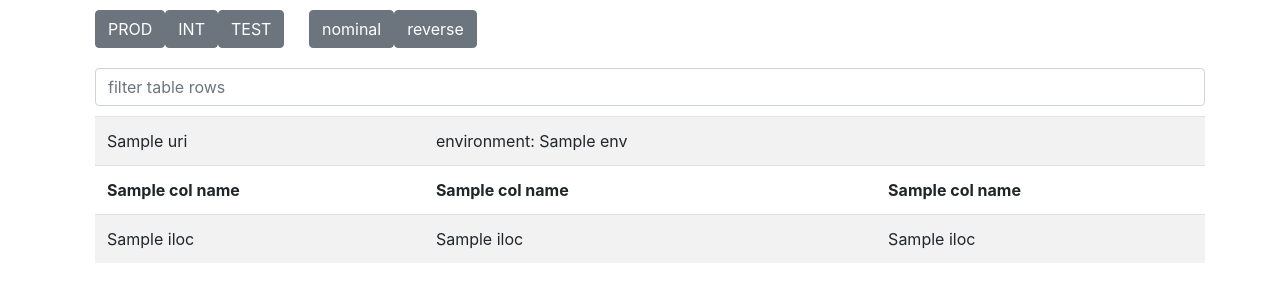
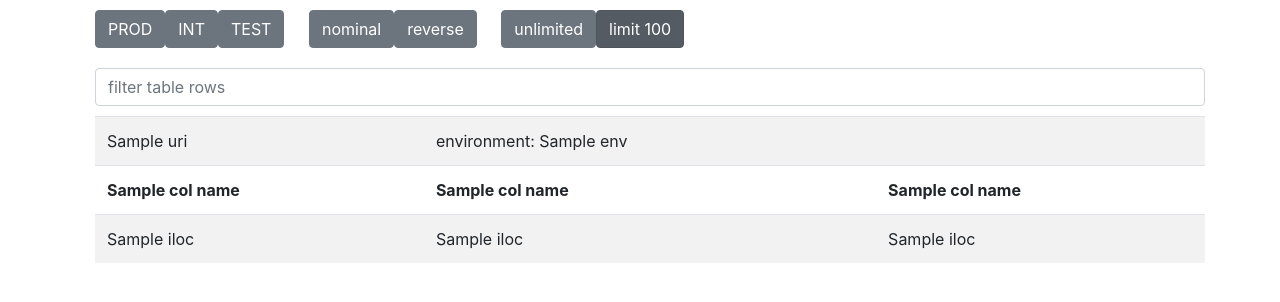
Before and after one commit to bequrios/flader, a Flask app: template templates/dataframe.html in a window 1280 px wide. Shown: the top 302 px of the page. Run offline with Flask 3, Linux system fonts and the light colour scheme; the template is opened without the code that fills it: most values are stand-ins (such as "Sample title", 1, 10 or a date in 2020); some libraries are stand-ins or nearby versions.

Commit message:
add limit

```diff
--- a/main.py
+++ b/main.py
@@ -15,6 +15,7 @@ def index():
     uri = request.args.get("uri", "https://ld.admin.ch/country/CHE")
     env = request.args.get("env", "prod")
     dir = request.args.get("dir", "nominal")
+    limit = request.args.get("limit", "0")
 
     if dir == "reverse":
 
@@ -40,6 +41,9 @@ def index():
         }
 
         """
+
+    if limit != "0":
+        sparql_query = sparql_query + "LIMIT " + limit
 
     encoded_query = {"query": sparql_query}
 
@@ -80,7 +84,7 @@ def index():
 
                 # if uri or blank node
                 if line[var]["type"] == "uri" or line[var]["type"] == "bnode":
-                    url = modify_uri(line[var]["value"], env, dir)
+                    url = modify_uri(line[var]["value"], env, dir, limit)
                     line_list.append(url)
 
                 # if string literal
@@ -97,7 +101,7 @@ def index():
                         line_list.append(line[var]["value"] + " <span class='text-muted'>" + prefixer(line[var]["datatype"]) + "</span>")
                     else: #könnte trotzdem ein URL sein, der aber vom Server als Literal geschickt wird
                         #line_list.append(line[var]["value"])
-                        url = modify_uri(line[var]["value"], env, dir)
+                        url = modify_uri(line[var]["value"], env, dir, limit)
                         line_list.append(url)
 
                 else:
@@ -110,14 +114,14 @@ def index():
         # define all cells as markup so that the html code is properly displayed
         df = df.map(lambda x: Markup(x))
 
-        return render_template('dataframe.html', data=df, uri=uri, env=env, dir=dir, col_names=vars)
+        return render_template('dataframe.html', data=df, uri=uri, env=env, dir=dir, limit=limit, col_names=vars)
 
     else:
         print(f"SPARQL query failed with status code: {response.status_code} and response text: {response.text}!")
         return render_template('template.html', uri=uri)
 
 # modifies the uris for correct linking (uri will be resolved with flader as long as possible)
-def modify_uri(input_string, env, dir):
+def modify_uri(input_string, env, dir, limit):
 
     # geo.ld.admin.ch and schema.ld.admin.ch are nor regularly dereferenced
     if input_string.startswith("https://geo.ld.admin.ch") or input_string.startswith("https://schema.ld.admin.ch"):
@@ -127,7 +131,7 @@ def modify_uri(input_string, env, dir):
     pattern = r'^https://[^/]+\.ld\.admin\.ch'
 
     if input_string.startswith("https://ld.admin.ch") or re.match(pattern, input_string):
-        return "<a href='https://flader.di.digisus-lab.ch?uri=" + input_string + "&env=" + env + "&dir=" + dir + "'>" + input_string + "</a>"
+        return "<a href='https://flader.di.digisus-lab.ch?uri=" + input_string + "&env=" + env + "&dir=" + dir + "&limit=" + limit + "'>" + input_string + "</a>"
 
     # external URI
     if input_string.startswith("http://") or input_string.startswith("https://"):
@@ -135,7 +139,7 @@ def modify_uri(input_string, env, dir):
 
     # blank node
     if input_string.startswith("genid"):
-        return "<a href='https://flader.di.digisus-lab.ch?uri=_:" + input_string + "&env=" + env + "&dir=" + dir + "'>" + input_string + "</a>"
+        return "<a href='https://flader.di.digisus-lab.ch?uri=_:" + input_string + "&env=" + env + "&dir=" + dir + "&limit=" + limit + "'>" + input_string + "</a>"
 
     # if string literal
     return input_string
@@ -164,7 +168,5 @@ def prefixer(text):
 
     return text
 
-
-
 if __name__ == "__main__":
     app.run(debug=True, host='0.0.0.0', port=8081)
--- a/templates/dataframe.html
+++ b/templates/dataframe.html
@@ -21,25 +21,35 @@
 <body>
     <div class="container">
                 <div class="btn-group btn-group-margin" role="group" aria-label="env">
-                    <a href="{{ 'https://flader.di.digisus-lab.ch/?uri=' + uri + '&env=prod&dir=' + dir }}">
+                    <a href="{{ 'https://flader.di.digisus-lab.ch/?uri=' + uri + '&env=prod&dir=' + dir + '&limit=' + limit }}">
                         <button type="button" class="btn btn-secondary {% if env == 'prod' %}active{% endif %}">PROD</button>
                     </a>
-                    <a href="{{ 'https://flader.di.digisus-lab.ch/?uri=' + uri + '&env=int&dir=' + dir }}">
+                    <a href="{{ 'https://flader.di.digisus-lab.ch/?uri=' + uri + '&env=int&dir=' + dir + '&limit=' + limit }}">
                         <button type="button" class="btn btn-secondary {% if env == 'int' %}active{% endif %}">INT</button>
                     </a>
-                    <a href="{{ 'https://flader.di.digisus-lab.ch/?uri=' + uri + '&env=test&dir=' + dir }}">
+                    <a href="{{ 'https://flader.di.digisus-lab.ch/?uri=' + uri + '&env=test&dir=' + dir + '&limit=' + limit }}">
                         <button type="button" class="btn btn-secondary {% if env == 'test' %}active{% endif %}">TEST</button>
                     </a>
                 </div>
 
                 <div class="btn-group btn-group-margin" role="group" aria-label="dir">
-                    <a href="{{ 'https://flader.di.digisus-lab.ch/?uri=' + uri + '&env=' + env +'&dir=nominal' }}">
+                    <a href="{{ 'https://flader.di.digisus-lab.ch/?uri=' + uri + '&env=' + env +'&dir=nominal' + '&limit=' + limit }}">
                         <button type="button" class="btn btn-secondary {% if dir == 'nominal' %}active{% endif %}">nominal</button>
                     </a>
-                    <a href="{{ 'https://flader.di.digisus-lab.ch/?uri=' + uri + '&env=' + env + '&dir=reverse' }}">
+                    <a href="{{ 'https://flader.di.digisus-lab.ch/?uri=' + uri + '&env=' + env + '&dir=reverse' + '&limit=' + limit }}">
                         <button type="button" class="btn btn-secondary {% if dir == 'reverse' %}active{% endif %}">reverse</button>
                     </a>
                 </div>
+
+                <div class="btn-group btn-group-margin" role="group" aria-label="limit">
+                    <a href="{{ 'https://flader.di.digisus-lab.ch/?uri=' + uri + '&env=' + env +'&dir=' + dir +'&limit=0' }}">
+                        <button type="button" class="btn btn-secondary {% if limit == '0' %}active{% endif %}">unlimited</button>
+                    </a>
+                    <a href="{{ 'https://flader.di.digisus-lab.ch/?uri=' + uri + '&env=' + env + '&dir=' + dir +'&limit=100' }}">
+                        <button type="button" class="btn btn-secondary {% if limit != '0' %}active{% endif %}">limit 100</button>
+                    </a>
+                </div>
+
                 <input type="text" id="table-filter" placeholder="filter table rows" class="form-control">
 
                 <table id="result-table" class="table table-striped">
```
